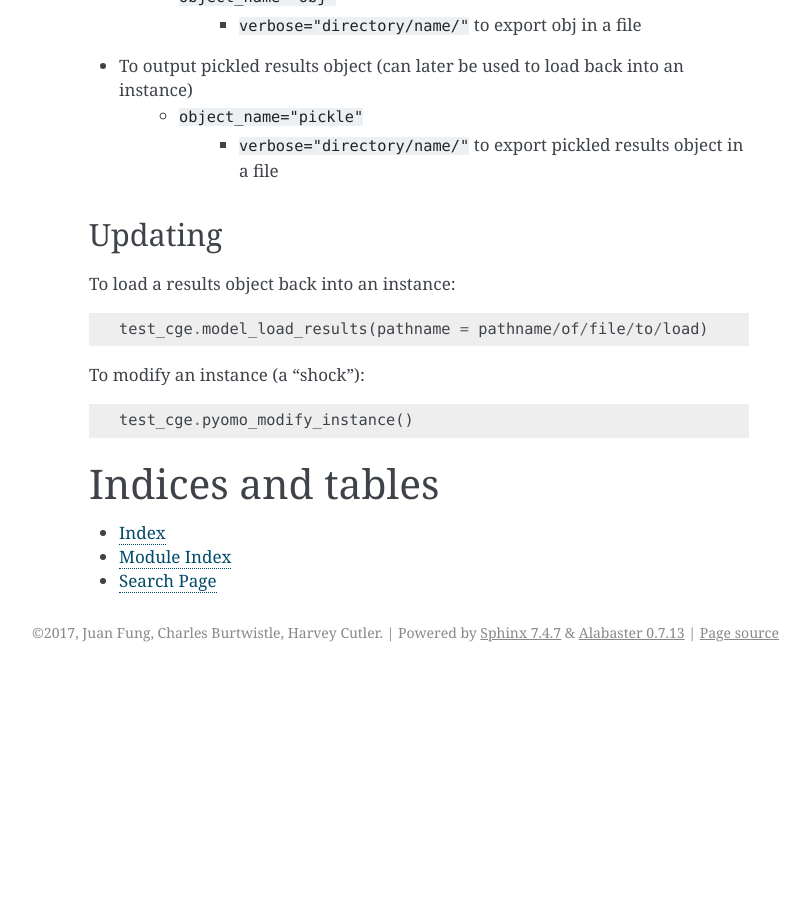
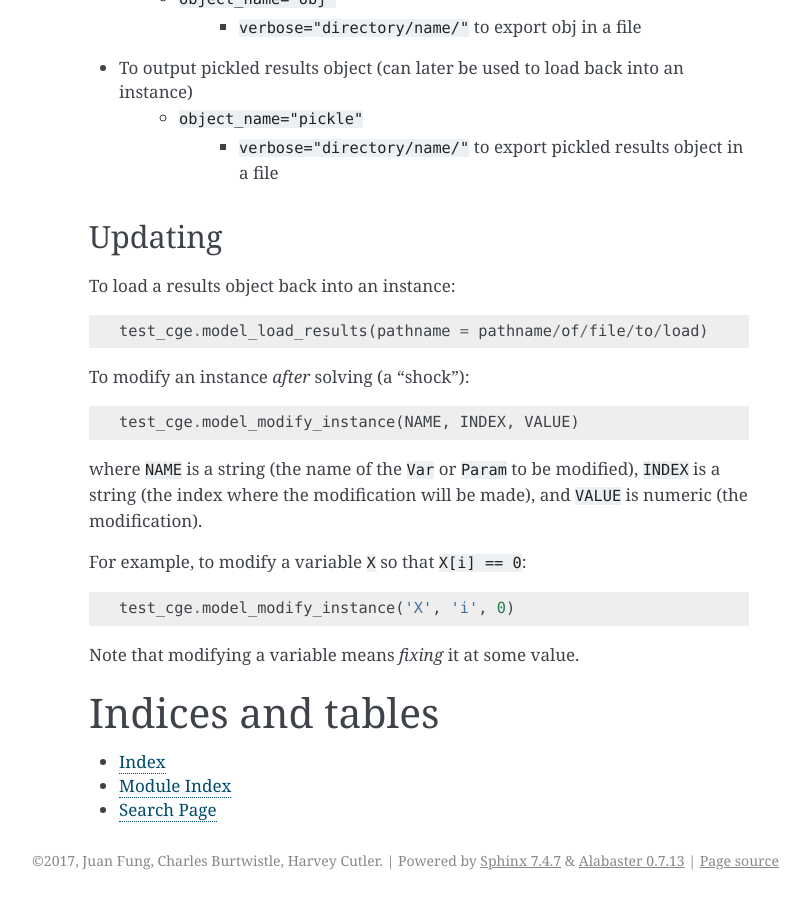
Before and after one commit to juanfung/pycge, a Sphinx documentation site: the page built from docs/index.rst, in a window 1280 px wide and 900 px high, scrolled down 1611 px. Shown: the whole window, without its empty margins (331-1141 px from the left). Built offline with Sphinx 7.4.7, drawn with Linux system fonts in a browser that asks for light colours; before the commit the page ends 2283 px from its top, so only the background shows below that; some of the changed text lies outside the part shown.

Commit message:
Update docs to reflect modify_instance

```diff
--- a/docs/index.rst
+++ b/docs/index.rst
@@ -89,10 +89,19 @@ To load a results object back into an instance::
 
     test_cge.model_load_results(pathname = pathname/of/file/to/load)
 
-To modify an instance (a "shock")::
+To modify an instance *after* solving (a "shock")::
 
-    test_cge.pyomo_modify_instance()
+    test_cge.model_modify_instance(NAME, INDEX, VALUE)
 
+where ``NAME`` is a string (the name of the ``Var`` or ``Param`` to be modified),
+``INDEX`` is a string (the index where the modification will be made), and
+``VALUE`` is numeric (the modification).
+
+For example, to modify a variable ``X`` so that ``X[i] == 0``::
+
+     test_cge.model_modify_instance('X', 'i', 0)
+
+Note that modifying a variable means *fixing* it at some value.
 
 
 Indices and tables
```
Also changed, not shown: other parts of docs/index.rst (+1 -1 lines).
